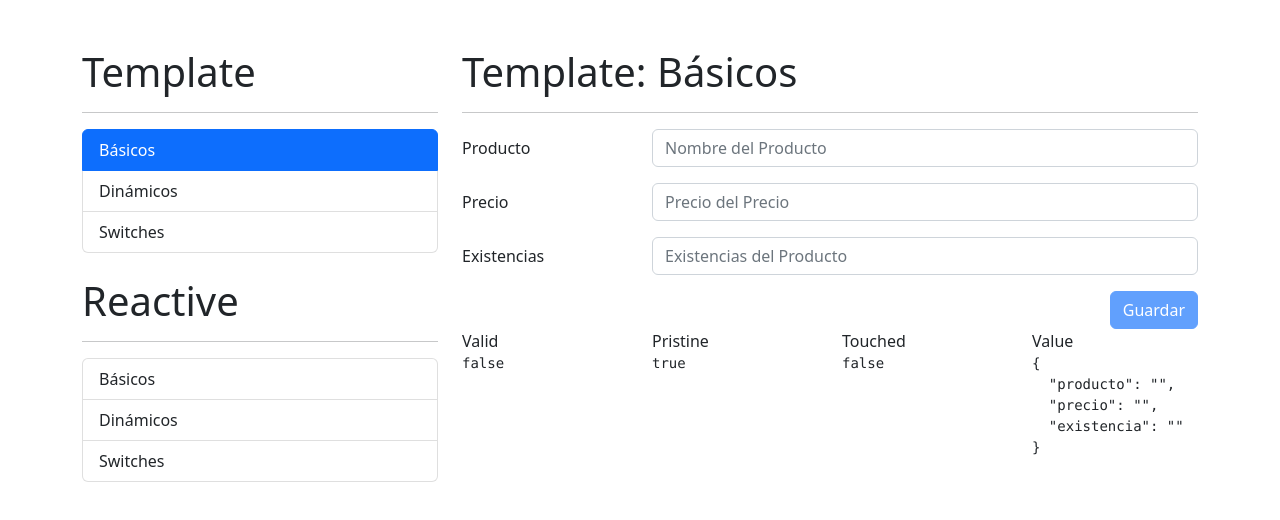
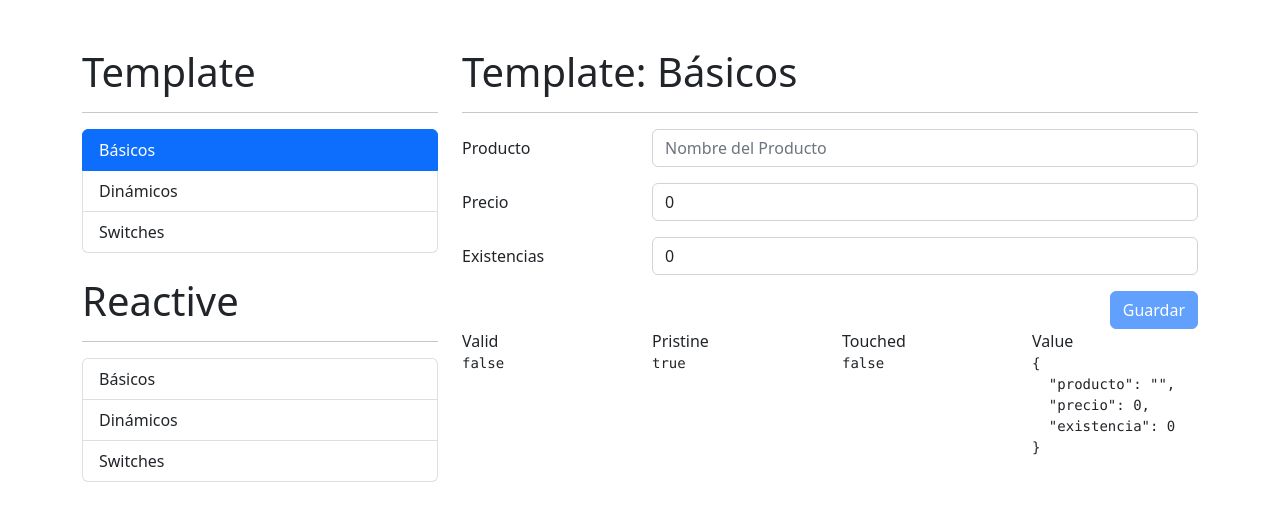
Before and after one commit to adanga89/angular-forms, an Angular app: page /template/basicos in a window 1280 px wide. Shown: the top 520 px of the page. Built offline with nearby package versions, Linux system fonts and the light colour scheme.

Commit message:
Valores por defecto y reset

```diff
--- a/src/app/template/basicos/basicos.component.html
+++ b/src/app/template/basicos/basicos.component.html
@@ -15,7 +15,7 @@
                     <input
                         type="text"
                         class="form-control"
-                        ngModel
+                        [ngModel]="initForm.producto"
                         name="producto"
                         required
                         minlength="3"
@@ -35,7 +35,7 @@
                     <input
                         type="number"
                         class="form-control"
-                        ngModel
+                        [ngModel]="initForm.precio"
                         name="precio"
                         min="0"
                         placeholder="Precio del Precio">
@@ -54,7 +54,7 @@
                     <input
                         type="number"
                         class="form-control"
-                        ngModel
+                        [ngModel]="initForm.existencia"
                         name="existencia"
                         customMin
                         [minimo]="0"
--- a/src/app/template/basicos/basicos.component.ts
+++ b/src/app/template/basicos/basicos.component.ts
@@ -10,6 +10,12 @@ import { NgForm } from '@angular/forms';
 export class BasicosComponent implements OnInit {
 
   @ViewChild('miFormulario') miFormulario!: NgForm;
+
+  initForm = {
+    producto: '',
+    precio: 0,
+    existencia: 0
+  }
 
   constructor() { }
 
@@ -28,6 +34,10 @@ export class BasicosComponent implements OnInit {
 
   //guardarInfo( miFormulario: NgForm){
   guardarInfo(){
-    console.log(this.miFormulario);
+    console.log('Posteo Correcto');
+    this.miFormulario.resetForm({
+      precio: 0,
+      existencia: 0
+    });
   }
 }
```
